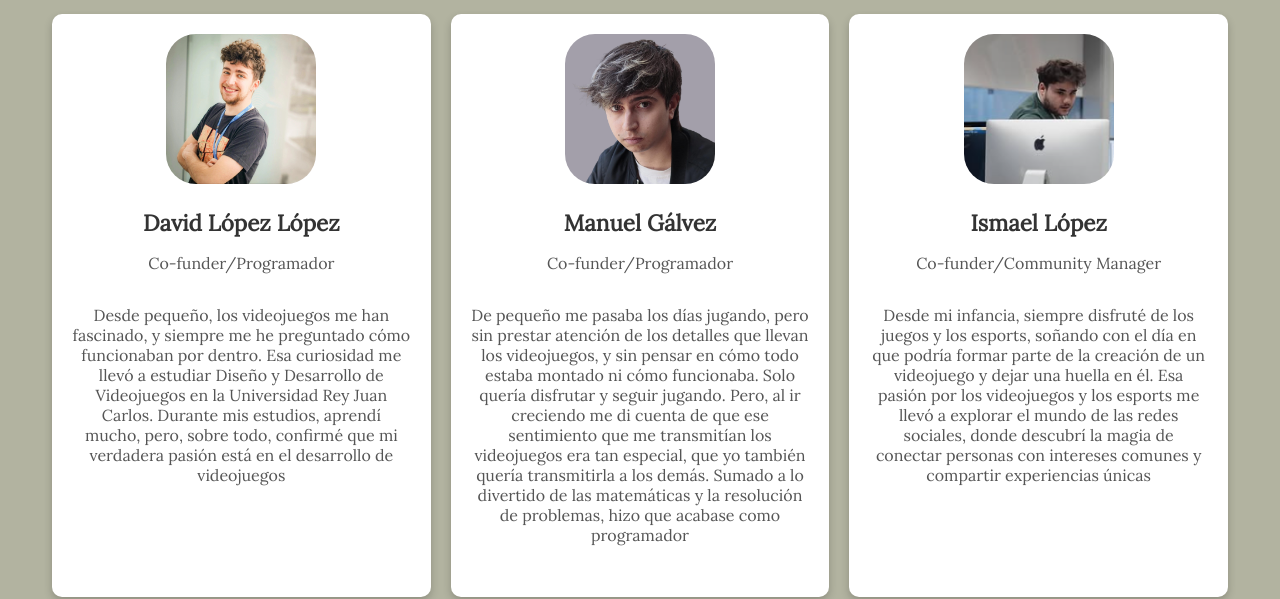
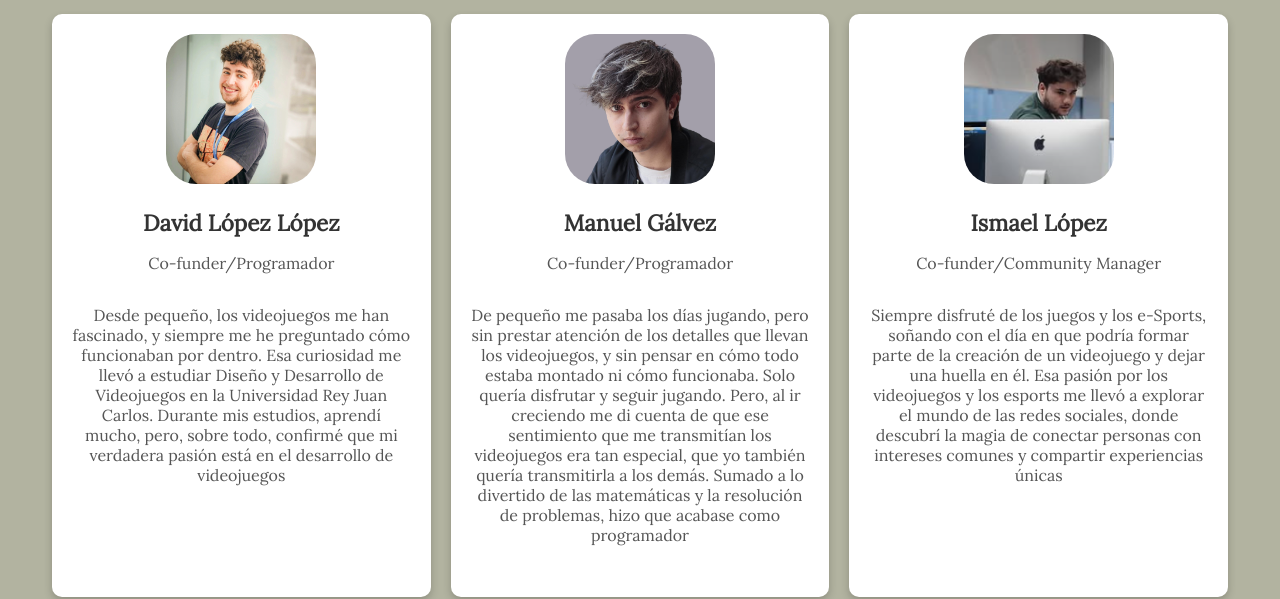
Before and after one commit to TizonaGames/TizonaGames.github.io, a website built with webpack: page team.html in a window 1280 px wide. Shown: the part 216-815 px from the top of the page. Built offline with nearby package versions, Linux system fonts and the light colour scheme.

Commit message:
cambio texto pina y tildes

```diff
--- a/team.html
+++ b/team.html
@@ -60,7 +60,7 @@
       <h3>Ismael López</h3>
       <p>Co-funder/Community Manager</p>
       <p>
-        Desde mi infancia, siempre disfruté de los juegos y los esports, soñando con el día en que podría formar
+        Siempre disfruté de los juegos y los e-Sports, soñando con el día en que podría formar
         parte de la creación de un videojuego y dejar una huella en él. Esa pasión por los videojuegos y los esports
         me llevó a explorar el mundo de las redes sociales, donde descubrí la magia de conectar personas con
         intereses comunes y compartir experiencias únicas
@@ -83,10 +83,10 @@
       <h3>Juan Antonio Piña</h3>
       <p>Diseñador UI/UX</p>
       <p>
-        Me han dicho que la locura
-        Es el peor de los males
-        Que sale cuando juegas un game
-        Y luego no se cura.
+        Me han dicho que la locura<br>
+        Es el peor de los males<br>
+        Que sale cuando juegas un game<br>
+        Y luego no se cura.<br>
         Los dos campos de mis amores son los videojuegos y la psicología
         y me costó tiempo vislumbrarlo hasta que eché cuentas de que eran más que compatibles.
         Todo empezó con mi padre y una megadrive jugando a Sonic, y todo sigue por el camino
```
Also changed, not shown: company.html (+2 -2 lines).
